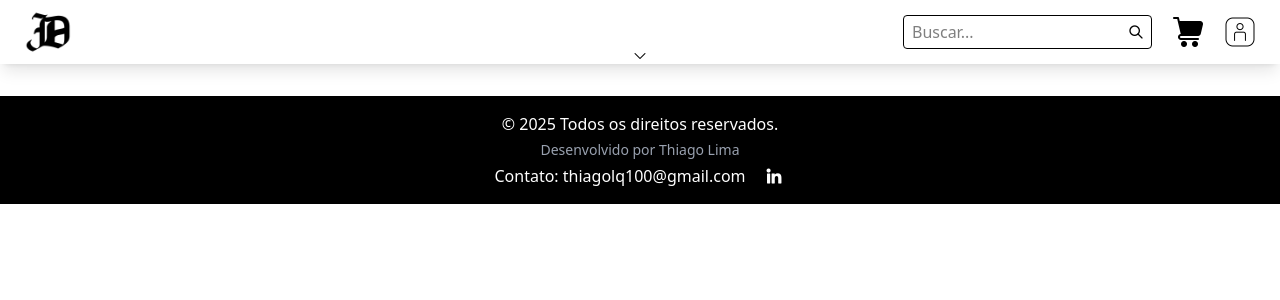
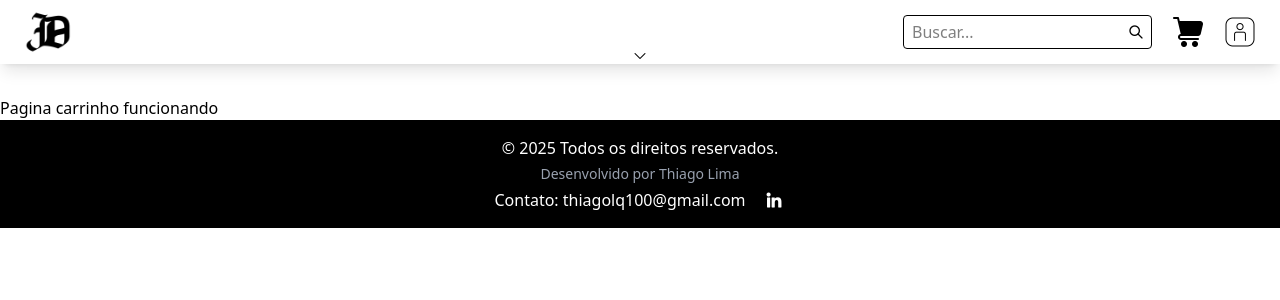
Before and after one commit to thiago-lq/Marketplace_roupas_acessorios, a React (Vite) app: page /PaginaCarrinho in a window 1280 px wide. Shown: the top 300 px of the page. Built offline with nearby package versions, Linux system fonts and the light colour scheme; no server answers; the database is empty.

Commit message:
Lógica de carrinho melhorada

```diff
--- a/src/App.jsx
+++ b/src/App.jsx
@@ -12,6 +12,7 @@ import { ProductsProvider } from "./contexts/ProductsContext";
 import PrivateRoute from "./routes/PrivateRoute";
 import Busca from "./pages/Busca";
 import ProdutoPag from "./pages/ProdutoPag";
+import PaginaCarrinho from "./pages/PaginaCarrinho";
 
 function App() {
   const [cart, setCart] = useState([]);
@@ -73,6 +74,10 @@ function App() {
                    element={<ProdutoPag/>}
             />
 
+            <Route path="/PaginaCarrinho"
+                   element={<PaginaCarrinho/>}
+            />
+
           </Routes>
           <CarrinhoFlutuante
             visivel={mostrarCarrinho}
--- a/src/components/carrinhos/CarrinhoFlutuante.jsx
+++ b/src/components/carrinhos/CarrinhoFlutuante.jsx
@@ -1,3 +1,5 @@
+import { Link } from "react-router-dom";
+
 export default function CarrinhoFlutuante({ visivel, produtos, onClose, onRemoveFromCart }) {
   if (!visivel) return null;
 
@@ -42,6 +44,15 @@ export default function CarrinhoFlutuante({ visivel, produtos, onClose, onRemove
           ))}
         </ul>
       )}
+      {produtos.lenght !== 0 ? null : (
+        <Link to="/PaginaCarrinho">
+          <div className="w-full flex justify-end items-center">
+            <div className="w-max text-sm bg-white hover:bg-black hover:text-white rounded-xl px-2">
+              <button>Ir ao carrinho</button>
+            </div>
+          </div>
+        </Link>
+      )}
     </div>
   );
 }
--- a/src/components/produtos/LancamentosScroll.jsx
+++ b/src/components/produtos/LancamentosScroll.jsx
@@ -1,7 +1,7 @@
 import { useState } from "react";
 import { Link } from "react-router-dom";
 
-export default function LancamentosScroll({ products, onAddToCart }) {
+export default function LancamentosScroll({ products }) {
   const [filtroGenero, setFiltroGenero] = useState("todos");
   const [subFiltroAberto, setSubFiltroAberto] = useState(false);
   const [subFiltro, setSubFiltro] = useState("");
@@ -206,7 +206,7 @@ export default function LancamentosScroll({ products, onAddToCart }) {
           )}
 
           {/* Grid dos produtos */}
-          <div className="overflow-y-auto snap-y snap-mandatory h-auto">
+          <div className="overflow-y-auto snap-y snap-mandatory max-h-[120vh]">
             <div className="grid grid-cols-2 md:grid-cols-5 md:gap-[15px] gap-3 sm:p-3 transition-all duration-500">
               {produtosSubFiltrados.map((product) => (
                 <Link to={`produto/${product.id}`}>
--- /dev/null
+++ b/src/pages/PaginaCarrinho.jsx
@@ -0,0 +1,7 @@
+export default function PaginaCarrinh() {
+    return(
+    <div>
+        <h1>Pagina carrinho funcionando</h1>
+    </div>
+    )
+}
```
